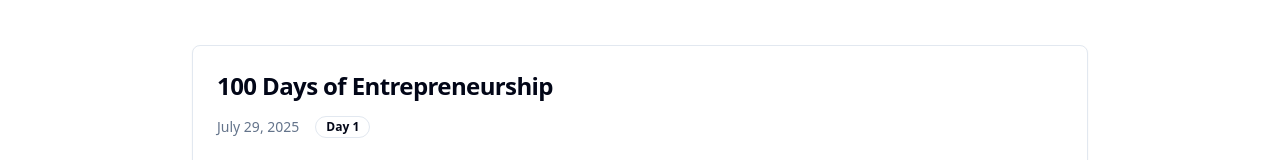
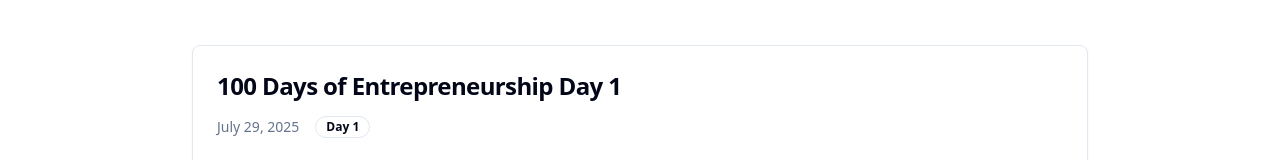
Before and after one commit to hritik1999/portfolio, a Vue app in the folder frontend/: page /blog in a window 1280 px wide. Shown: the part 187-347 px from the top of the page. Built offline with nearby package versions, Linux system fonts and the light colour scheme.

Commit message:
add my first blog

```diff
--- a/frontend/src/views/Blog.vue
+++ b/frontend/src/views/Blog.vue
@@ -22,7 +22,7 @@ export default {
         {
           id: 1,
           slug: '100-days-of-entrepreneurship-day-1', // <-- Added slug
-          title: '100 Days of Entrepreneurship',
+          title: '100 Days of Entrepreneurship Day 1',
           date: 'July 29, 2025',
           day: 1,
           snippet: 'I’m Hritik Gupta, 25 years old, and as of now—accomplishments? Nothing. Since I was a kid, my only passion has been creating new things and becoming an entrepreneur.',
```
